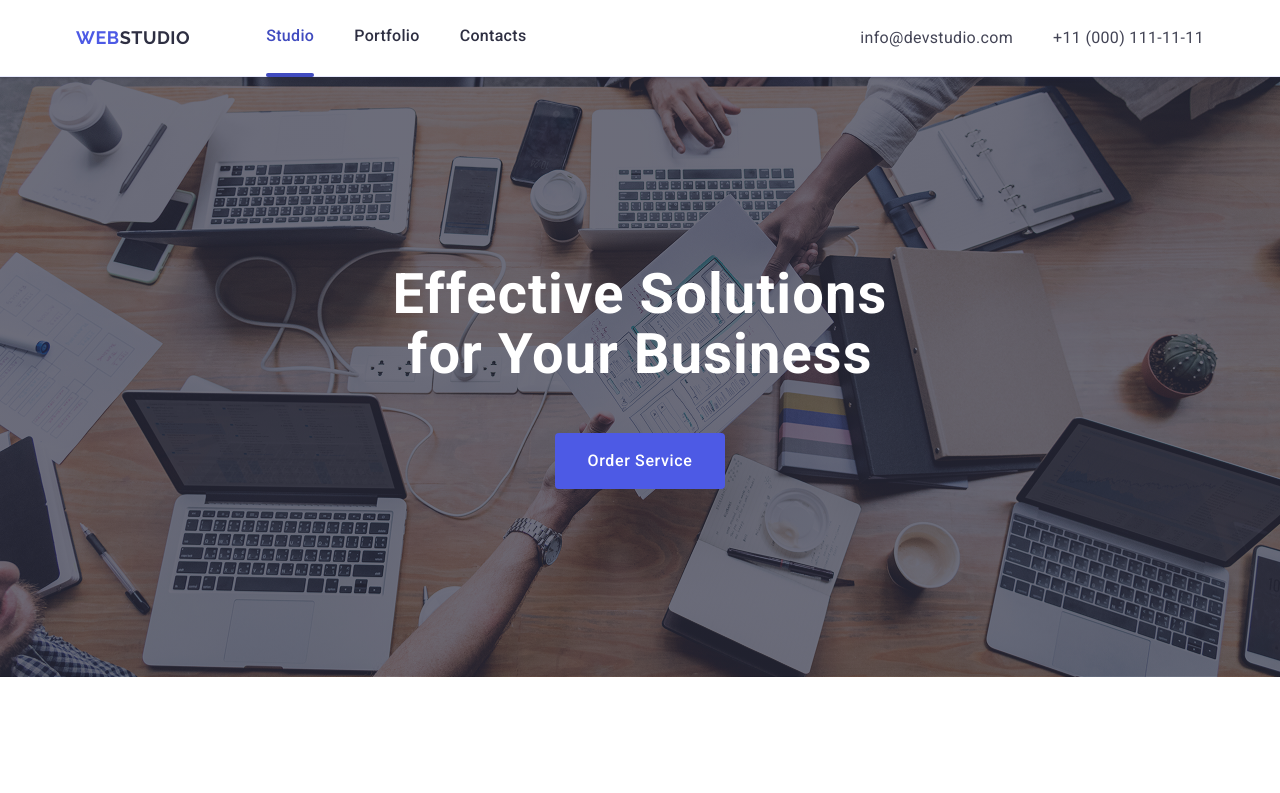
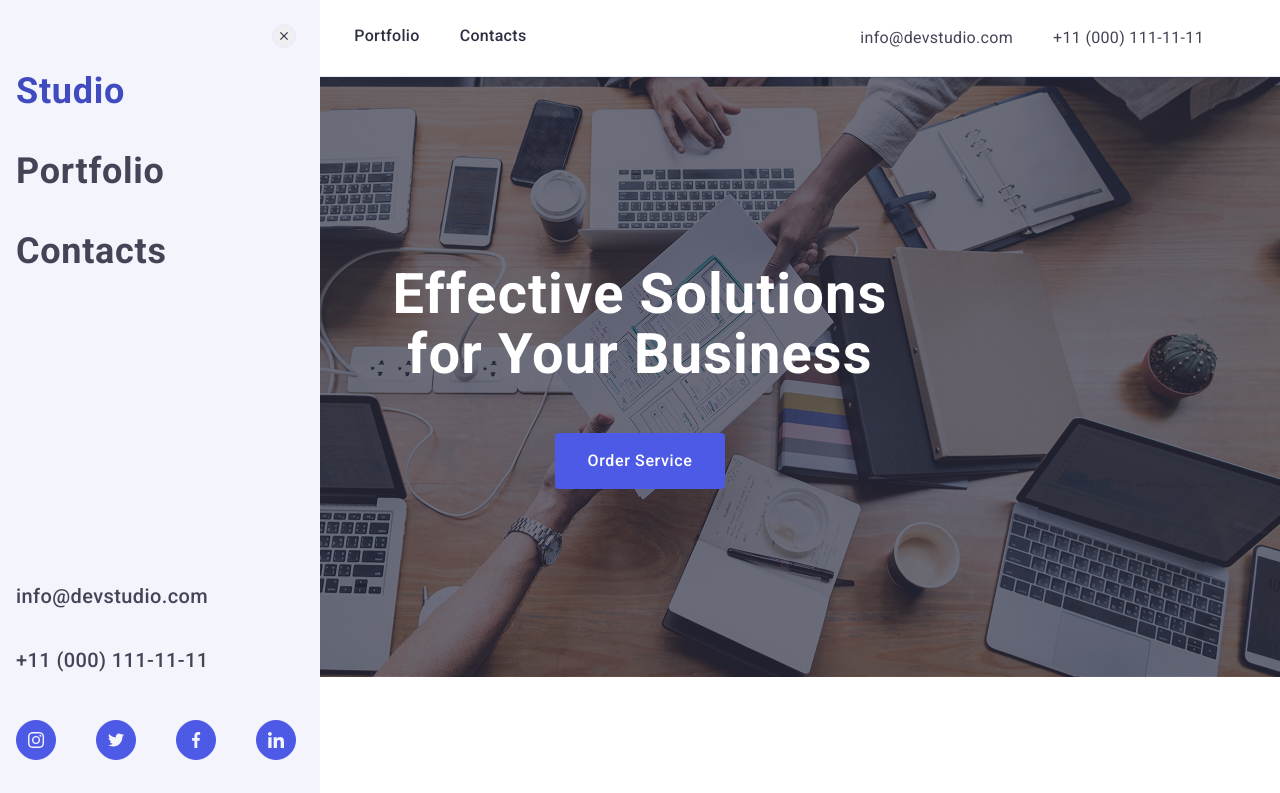
Before and after one commit to maksberegovoi/goit-markup-hw-06, a plain HTML site: page index.html in a window 1280 px wide. Shown: the top 793 px of the page. Drawn offline with nearby package versions, Linux system fonts and the light colour scheme.

Commit message:
footer-last

```diff
--- a/css/styles.css
+++ b/css/styles.css
@@ -104,7 +104,6 @@ a {
   clip: rect(0 0 0 0);
   overflow: hidden;
 }
-
 body {
   font-family: var(--font-family);
   color: var(--slate);
@@ -617,6 +616,10 @@ p {
     row-gap: 72px;
     column-gap: 24px;
   }
+
+  @media screen and (min-width: 768px) and (max-width: 1157px) {
+    padding-left: 108px;
+  }
 }
 .footer-social {
   @media screen and (min-width: 1158px) {
@@ -730,7 +733,6 @@ p {
   visibility: hidden;
   pointer-events: none;
 
-
   transition: var(--animation-fast);
   transition-property: opacity, visibility;
 }
@@ -759,7 +761,6 @@ p {
   scale: 0.1;
   transition: var(--animation-fast);
   transition-property: scale;
-
 }
 .modal-overlay.is-open .modal {
   scale: 1;
@@ -984,10 +985,7 @@ input[type="checkbox"]:checked + label .modal-agreement-checkbox {
   display: flex;
   flex-direction: column;
 
-  outline: 2px solid red;
-  outline-offset: -2px;
-
-  transform: translateX(100%);
+  transform: translateX(-100%);
   transition: var(--animation-fast);
   transition-property: transform;
 }
--- a/index.html
+++ b/index.html
@@ -19,7 +19,7 @@
     />
     <link rel="stylesheet" href="./css/styles.css" />
   </head>
-  <body class="page">
+  <body class="page" scroll="no">
     <header class="header">
       <div class="container">
         <nav class="header-nav">
@@ -708,7 +708,7 @@
         </form>
       </div>
     </div>
-    <div class="backdrop ">
+    <div class="backdrop is-open">
       <div class="mobile-menu">
         <button type="button" class="mobile-menu-button">
           <svg class="mobile-button-icon" width="8" height="8">
```
